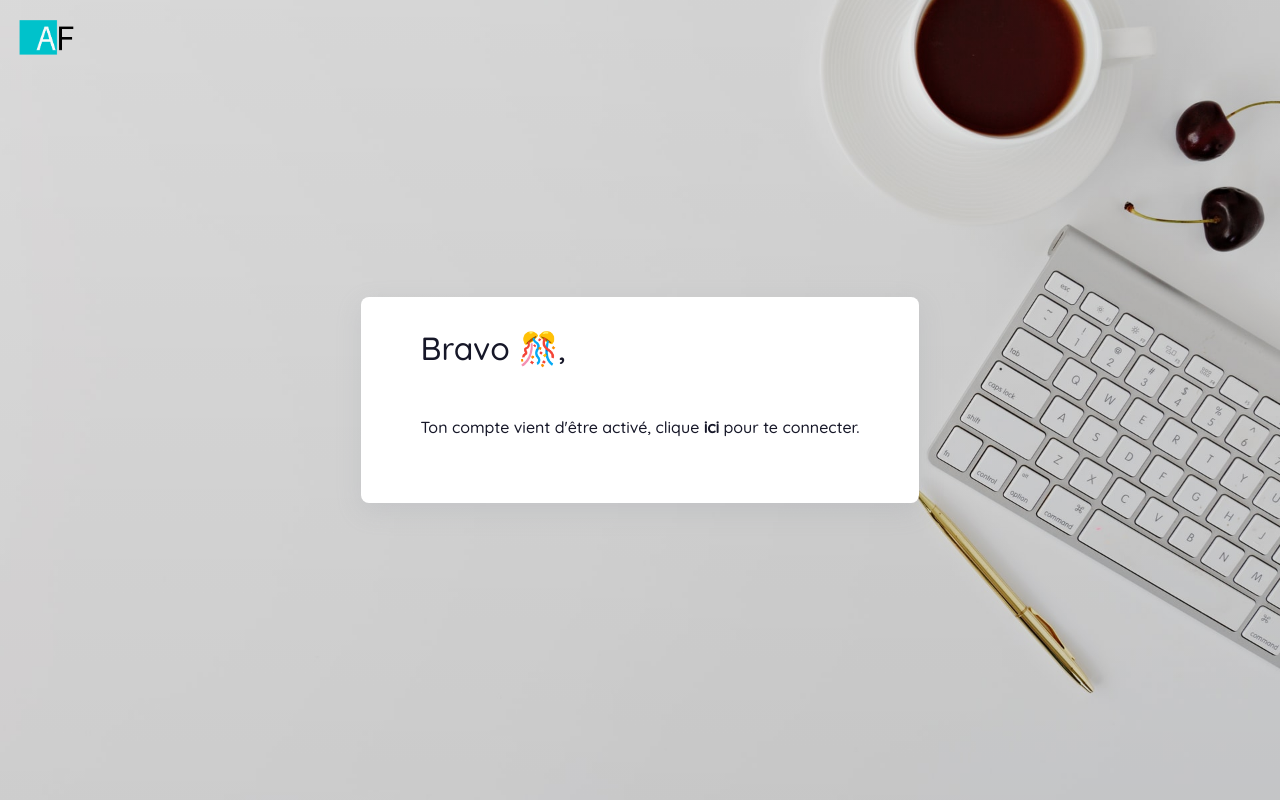
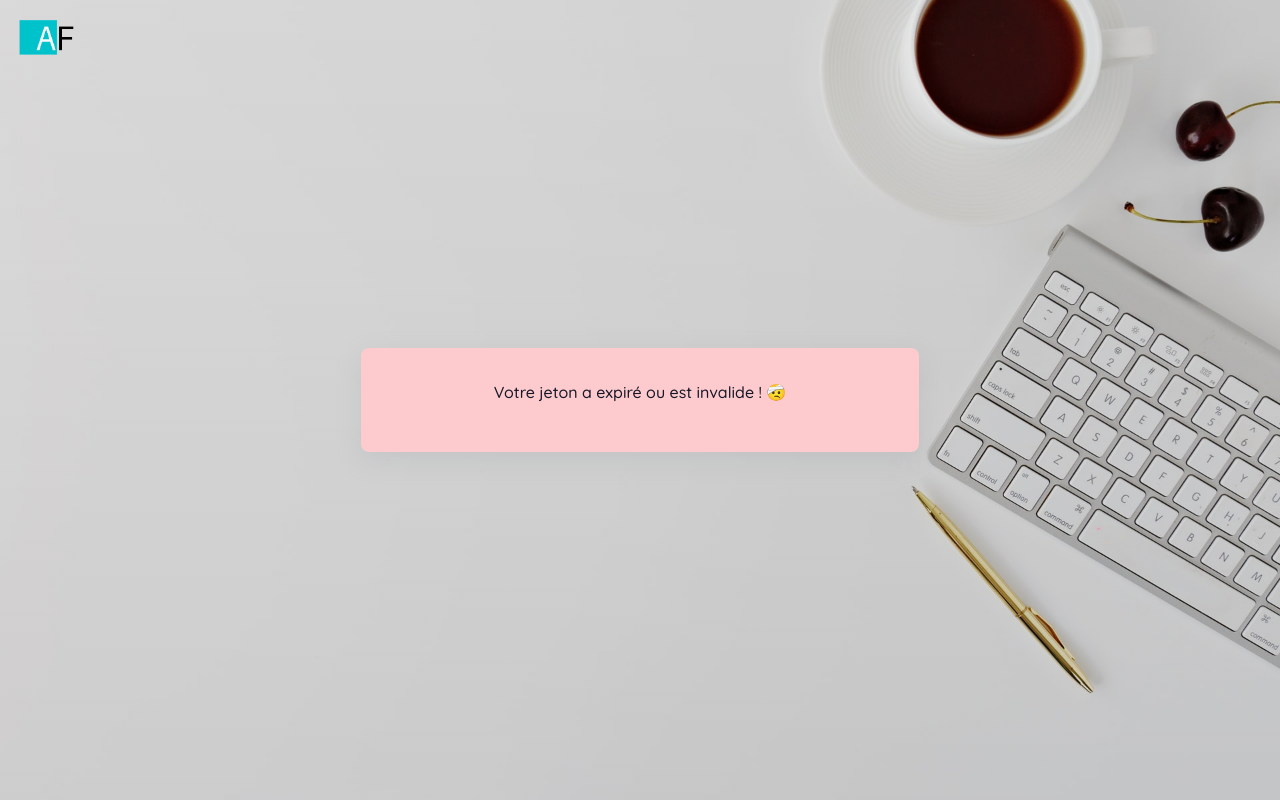
Before and after one commit to fredsko77/mon-site, a Symfony app: template templates/auth/confirm.html.twig in a window 1280 px wide. Run offline with Twig, Linux system fonts and the light colour scheme; the template is opened without the code that fills it, so the values that code supplies are empty; some libraries are stand-ins or nearby versions.

Commit message:
#16 Confirmation d'un utilisateur

```diff
--- a/templates/auth/confirm.html.twig
+++ b/templates/auth/confirm.html.twig
@@ -3,10 +3,14 @@
 {% block title %}Page d'inscription{% endblock %}
 
 {% block main %}
-    <section class="auth-container">
+    <section class="auth-container {% if valid != true %}bg-danger-light{% endif %}">
         <div class="d-flex flex-column confirm my-3">
-            <h1 class="h2 mb-5">Bravo 🎊,</h1>
-            <p>Ton compte vient d'être activé, clique <a href="{{ path('app_signin') }}" class="link">ici</a> pour te connecter.</p>
+            {% if valid == true %}
+                <h1 class="h2 mb-5">Bravo 🎊,</h1>
+                <p>Ton compte vient d'être activé, clique <a href="{{ path('app_signin') }}" class="link">ici</a> pour te connecter.</p>
+            {% else %}
+                Votre jeton a expiré ou est invalide ! 🤕
+            {% endif %}
         </div>
     </section>
 {% endblock %}
```
Also changed, not shown: src/Controller/Auth/ConfirmationController.php (+13 -4 lines), 1 other file.
